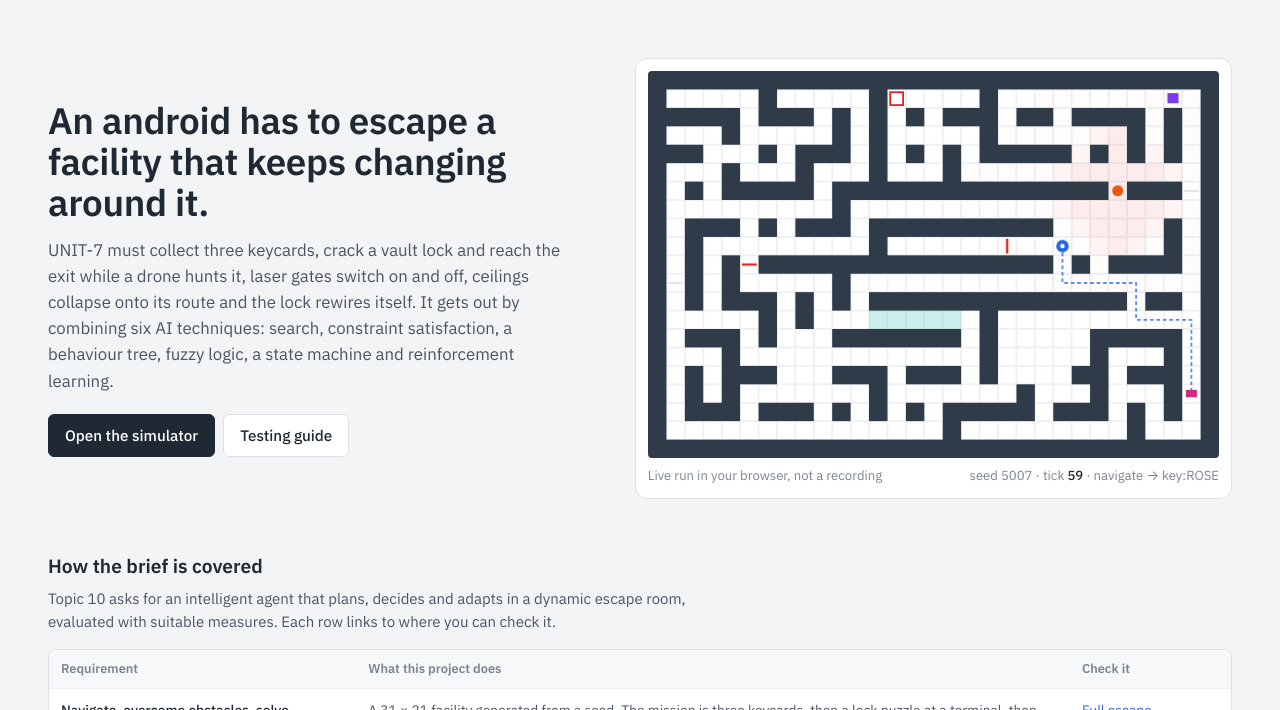
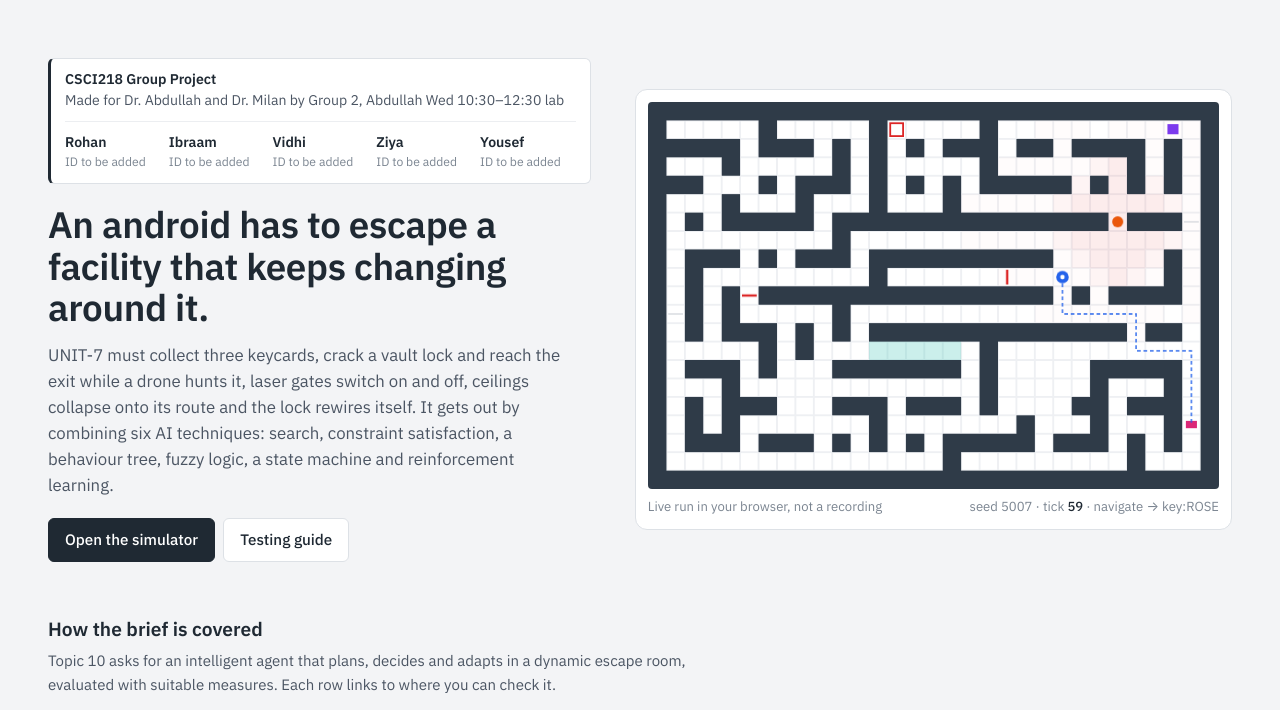
Before and after one commit to RohanRaoCs/ai-escape-room, a website: page index.html in a window 1280 px wide. Shown: the part 64-774 px from the top of the page. Drawn offline with Linux system fonts and the light colour scheme.

Commit message:
Add course details and Group 2 members to landing page and README

```diff
--- a/css/style.css
+++ b/css/style.css
@@ -337,6 +337,18 @@ details.about ul { margin: 0 0 6px; padding-left: 18px; }
 .hero h1 { font-size: 2.3rem; line-height: 1.12; letter-spacing: -0.01em; margin-bottom: 14px; }
 .hero p { color: var(--ink-2); font-size: 1.05rem; max-width: 52ch; }
 .hero .btnrow { margin-top: 20px; }
+.hero .course {
+  margin: 0 0 20px; padding: 10px 14px 12px;
+  border: 1px solid var(--line); border-left: 3px solid var(--ink); border-radius: 6px;
+  background: var(--surface); font-size: 0.88rem; line-height: 1.5; color: var(--ink-2);
+}
+.hero .course p { margin: 0; font-size: 0.88rem; color: var(--ink-2); max-width: none; }
+.hero .course b { color: var(--ink); }
+.team { list-style: none; margin: 10px 0 0; padding: 10px 0 0; border-top: 1px solid var(--line-soft); display: grid; grid-template-columns: repeat(5, minmax(0, 1fr)); gap: 8px; }
+.team li { display: flex; flex-direction: column; min-width: 0; }
+.team li b { font-weight: 600; font-size: 0.88rem; }
+.team li span { font-size: 0.76rem; color: var(--ink-3); }
+@media (max-width: 760px) { .team { grid-template-columns: repeat(2, minmax(0, 1fr)); } }
 .hero .btn { padding: 9px 16px; font-size: 0.95rem; }
 .hero-live { margin: 0; background: var(--surface); border: 1px solid var(--line); border-radius: 12px; padding: 12px; }
 .hero-live canvas { display: block; width: 100%; height: auto; border-radius: 4px; }
--- a/index.html
+++ b/index.html
@@ -15,6 +15,17 @@
   <main class="page">
     <section class="hero">
       <div>
+        <div class="course">
+          <p><b>CSCI218 Group Project</b><br>Made for Dr. Abdullah and Dr. Milan by Group 2, Abdullah Wed 10:30–12:30 lab</p>
+          <!-- Team: replace each "ID to be added" with the student ID -->
+          <ul class="team" aria-label="Group 2 members">
+            <li><b>Rohan</b><span>ID to be added</span></li>
+            <li><b>Ibraam</b><span>ID to be added</span></li>
+            <li><b>Vidhi</b><span>ID to be added</span></li>
+            <li><b>Ziya</b><span>ID to be added</span></li>
+            <li><b>Yousef</b><span>ID to be added</span></li>
+          </ul>
+        </div>
         <h1>An android has to escape a facility that keeps changing around it.</h1>
         <p>UNIT-7 must collect three keycards, crack a vault lock and reach the exit while a drone hunts it, laser gates switch on and off, ceilings collapse onto its route and the lock rewires itself. It gets out by combining six AI techniques: search, constraint satisfaction, a behaviour tree, fuzzy logic, a state machine and reinforcement learning.</p>
         <div class="btnrow">
```
Also changed, not shown: README.md.
